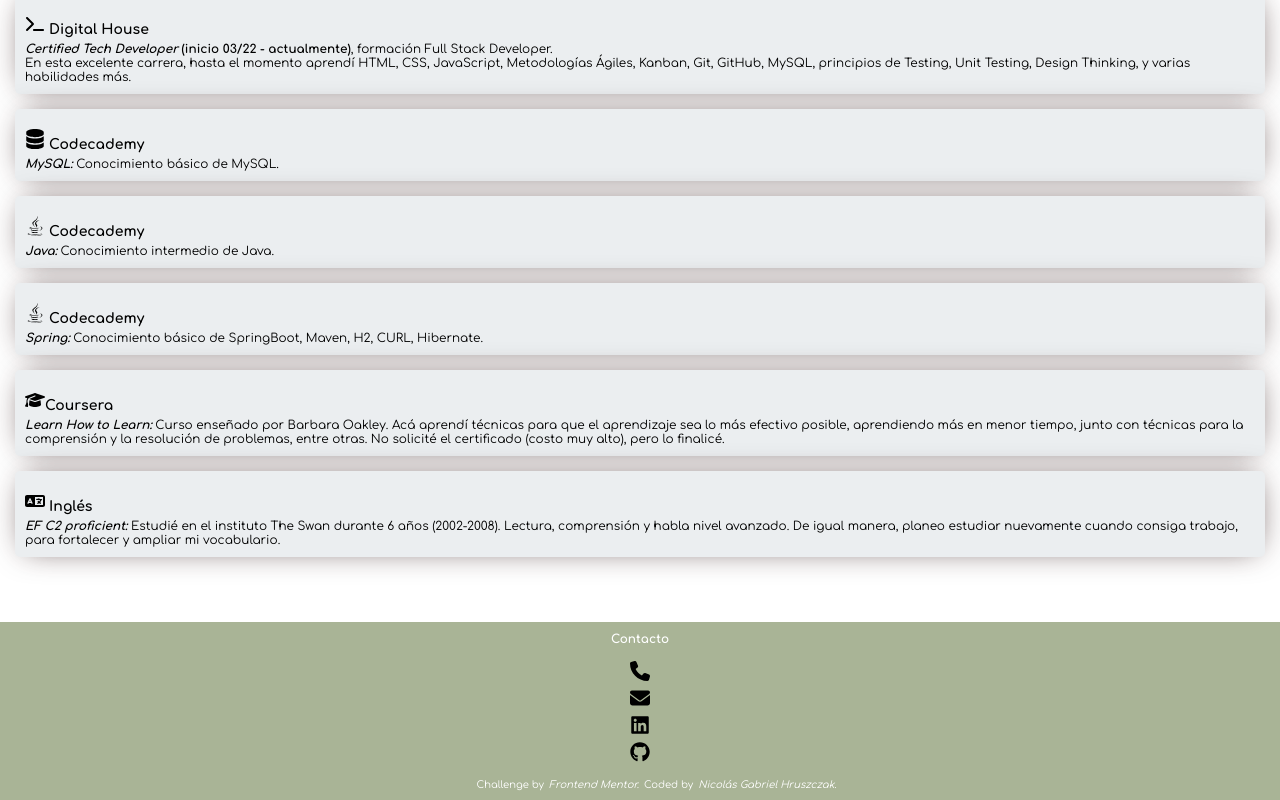
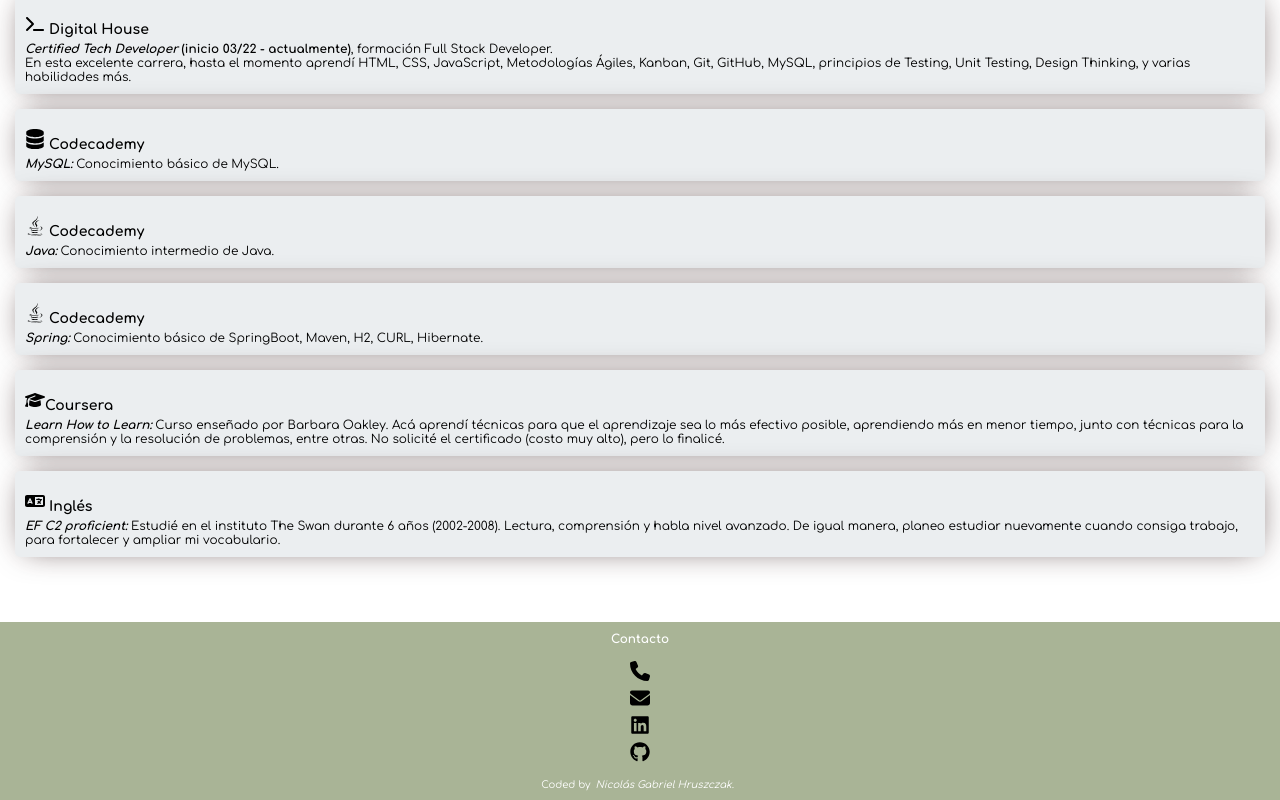
Before and after one commit to Nicolasgh91/Portfolio, a plain HTML site: page index.html in a window 1280 px wide. Shown: the part 363-1163 px from the top of the page. Drawn offline with Linux system fonts and the light colour scheme.

Commit message:
pequeñas correciones

```diff
--- a/index.html
+++ b/index.html
@@ -103,7 +103,6 @@
           --> </ul>
     </footer>
     <div class="attribution">
-        Challenge by<a class="attributionLinks" href="https://www.frontendmentor.io?ref=challenge" target="_blank">  Frontend Mentor.</a>
         Coded by <a class="attributionLinks" href="https://www.linkedin.com/in/nicol%C3%A1s-gabriel-hruszczak-516230a5/">Nicolás Gabriel Hruszczak.</a>
       </div>
       <script src="./src/darkMode.js"></script>
--- a/style/style.css
+++ b/style/style.css
@@ -54,7 +54,6 @@ background-color: var(--mainBackground);
   background-color: var(--greenOlive);
   color: white;
   padding: 1rem 0;
-  padding-left: 38px;
 }
 
 .attributionLinks{
```
